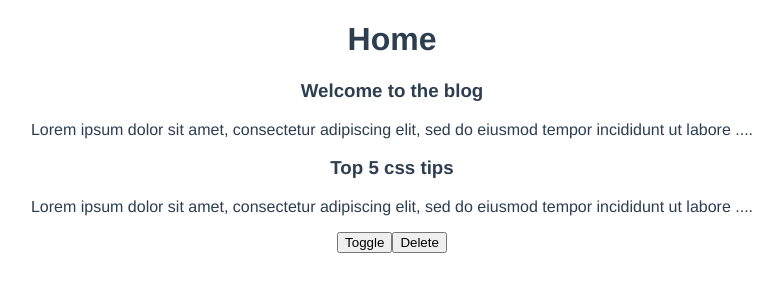
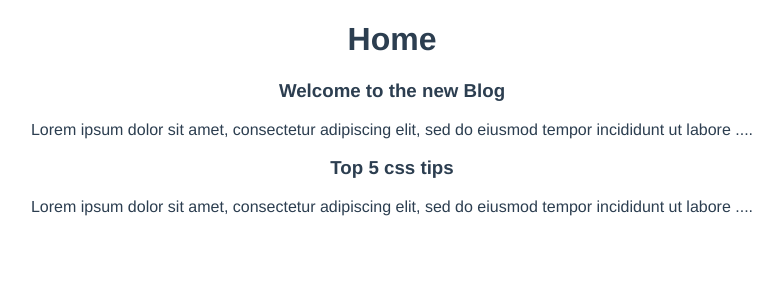
Before and after one commit to mkholidkamali/vue-simple-blog, a Vue app: page / in a window 1280 px wide. Shown: the top 300 px of the page, without its empty margins (248-1031 px from the left). Built offline with nearby package versions, Linux system fonts and the light colour scheme; data requests are answered from the project's data file.

Commit message:
[Update] Fetching Data in Setup

```diff
--- /dev/null
+++ b/data/db.json
@@ -0,0 +1,24 @@
+{
+  "posts": [
+    {
+      "id": 1,
+      "title": "Welcome to the new Blog",
+      "body": "Lorem ipsum dolor sit amet, consectetur adipiscing elit, sed do eiusmod tempor incididunt ut labore et dolore magna aliqua. Platea dictumst vestibulum rhoncus est pellentesque. Velit ut tortor pretium viverra suspendisse potenti nullam ac. Pharetra convallis posuere morbi leo urna. Aliquam ut porttitor leo a diam sollicitudin tempor id. Quam quisque id diam vel quam elementum pulvinar. Elit duis tristique sollicitudin nibh sit amet. Quis risus sed vulputate odio ut enim blandit volutpat. Suspendisse in est ante in. In vitae turpis massa sed elementum tempus egestas sed. Facilisis mauris sit amet massa vitae. Est placerat in egestas erat. Penatibus et magnis dis parturient montes nascetur ridiculus mus mauris.",
+      "tags": [
+        "webdev",
+        "coding",
+        "news"
+      ]
+    },
+    {
+      "id": 2,
+      "title": "Top 5 css tips",
+      "body": "Lorem ipsum dolor sit amet, consectetur adipiscing elit, sed do eiusmod tempor incididunt ut labore et dolore magna aliqua. Platea dictumst vestibulum rhoncus est pellentesque. Velit ut tortor pretium viverra suspendisse potenti nullam ac. Pharetra convallis posuere morbi leo urna. Aliquam ut porttitor leo a diam sollicitudin tempor id. Quam quisque id diam vel quam elementum pulvinar. Elit duis tristique sollicitudin nibh sit amet. Quis risus sed vulputate odio ut enim blandit volutpat. Suspendisse in est ante in. In vitae turpis massa sed elementum tempus egestas sed. Facilisis mauris sit amet massa vitae. Est placerat in egestas erat. Penatibus et magnis dis parturient montes nascetur ridiculus mus mauris.",
+      "tags": [
+        "css",
+        "webdev",
+        "coding"
+      ]
+    }
+  ]
+}
--- a/package.json
+++ b/package.json
@@ -8,6 +8,7 @@
   },
   "dependencies": {
     "core-js": "^3.8.3",
+    "json-server": "^0.17.0",
     "vue": "^3.2.13",
     "vue-router": "^4.0.3"
   },
--- a/src/views/HomeView.vue
+++ b/src/views/HomeView.vue
@@ -1,9 +1,11 @@
 <template>
   <div class="home">
     <h1>Home</h1>
-    <PostList v-if="showPosts" :posts="posts"></PostList>
-    <button @click="showPosts = !showPosts">Toggle</button>
-    <button @click="posts.pop()">Delete</button>
+    <div v-if="error">{{ error }}</div>
+    <div v-if="posts.length">
+      <PostList :posts="posts"></PostList>
+    </div>
+    <div v-else>Loading ...</div>
   </div>
 </template>
 
@@ -15,14 +17,26 @@ export default {
   name: "HomeView",
   components: { PostList },
   setup() {
-      const posts = ref([
-          { title: "Welcome to the blog", body: "Lorem ipsum dolor sit amet, consectetur adipiscing elit, sed do eiusmod tempor incididunt ut labore et dolore magna aliqua. Platea dictumst vestibulum rhoncus est pellentesque. Velit ut tortor pretium viverra suspendisse potenti nullam ac. Pharetra convallis posuere morbi leo urna. Aliquam ut porttitor leo a diam sollicitudin tempor id. Quam quisque id diam vel quam elementum pulvinar. Elit duis tristique sollicitudin nibh sit amet. Quis risus sed vulputate odio ut enim blandit volutpat. Suspendisse in est ante in. In vitae turpis massa sed elementum tempus egestas sed. Facilisis mauris sit amet massa vitae. Est placerat in egestas erat. Penatibus et magnis dis parturient montes nascetur ridiculus mus mauris.", id: 1 },
-          { title: "Top 5 css tips", body: "Lorem ipsum dolor sit amet, consectetur adipiscing elit, sed do eiusmod tempor incididunt ut labore et dolore magna aliqua. Platea dictumst vestibulum rhoncus est pellentesque. Velit ut tortor pretium viverra suspendisse potenti nullam ac. Pharetra convallis posuere morbi leo urna. Aliquam ut porttitor leo a diam sollicitudin tempor id. Quam quisque id diam vel quam elementum pulvinar. Elit duis tristique sollicitudin nibh sit amet. Quis risus sed vulputate odio ut enim blandit volutpat. Suspendisse in est ante in. In vitae turpis massa sed elementum tempus egestas sed. Facilisis mauris sit amet massa vitae. Est placerat in egestas erat. Penatibus et magnis dis parturient montes nascetur ridiculus mus mauris.", id: 2 }
-      ]);
+      const posts = ref([])
+      const error = ref(null)
 
-      const showPosts = ref(true)
+      const load = async () => {
+        try {
+          let data = await fetch('http://localhost:3000/posts')
+          if(!data.ok) {
+            throw Error('no data available')
+          }
+          posts.value = await data.json()
+        }
+        catch(err) {
+          error.value = err.message
+          console.log(error.value)
+        }
+      }
 
-      return { posts, showPosts };
+      load()
+
+      return { posts, error };
   },
 }
 </script>
```
Also changed, not shown: 1 other file (tests, documents, lock files or other folders).
